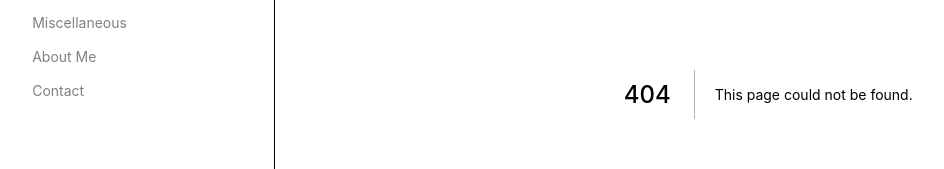
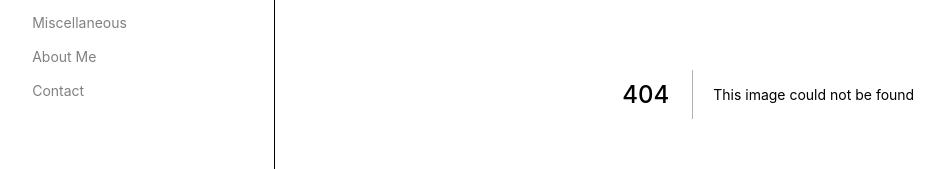
Before and after one commit to EpicND/sai-bday, a Next.js app: page /images/1 in a window 1280 px wide. Before the commit this address had no page. Shown: the part 306-475 px from the top of the page, without its empty margins (19-963 px from the left). Built offline with nearby package versions, Linux system fonts and the light colour scheme.

Commit message:
individual image cllicks

```diff
--- a/components/Layout.js
+++ b/components/Layout.js
@@ -55,6 +55,10 @@ export default function Layout({ children, router }) {
     }
 
     function checkInView () {
+
+      if(router.route != "/") {
+
+      } else {
         if (typeof window !== 'undefined') {
           if (isInViewport(document.querySelector("#Paintings"))) modifyCurrentPage("Paintings");
           if (isInViewport(document.querySelector("#Drawings"))) modifyCurrentPage("Drawings");
@@ -83,6 +87,7 @@ export default function Layout({ children, router }) {
         }
 
           }
+        }
 
         };
 
--- a/components/Row.js
+++ b/components/Row.js
@@ -19,13 +19,13 @@ function Row({images}) {
     <div>
         <div className='image-container'>
             <div className='image-div'>
-                <Column images={imagesOne} />
+                <Column images={imagesOne} ids="a" />
             </div>
             <div className='image-div special-col'>
-                <Column images={imagesTwo} />
+                <Column images={imagesTwo} ids="b"  />
             </div>
             <div className='image-div'>
-                <Column images={imagesThree} />
+                <Column images={imagesThree} ids="c"  />
             </div>
         </div>
     </div>
--- /dev/null
+++ b/pages/images/[image].js
@@ -0,0 +1,79 @@
+
+import { motion, AnimatePresence } from "framer-motion";
+
+// data-fetching methods
+export const getServerSideProps = async (ctx) => {
+
+
+
+
+
+    // you have access to the route param slug in the ctx object
+    const slug = ctx.params.image
+
+    // fetch the data required for the page by a database query or from a remote API
+
+    // return the fetched data as props
+
+    console.log(slug);
+
+    return {
+        props: {
+          name: slug
+        }
+    }
+
+ }
+
+ // the page component
+ const SomeDynamicPage = (props) => {
+
+    const images = ["/paintings/astronomy.jpg", "/paintings/avatar.jpg", "/paintings/birds.jpg", "/paintings/clouds.jpg", "/paintings/desert.jpg", "/paintings/flowers.jpg", "/paintings/mountains.jpg", "/paintings/koi.jpg", "/paintings/lighthouse.jpg", "/paintings/mango.jpg", "/paintings/kiwi.jpg", "/paintings/spongebob.jpg", "/paintings/winter.jpg", "/paintings/moon.jpg", "/chalk/heart.jpg", "/digital/dragon.jpg", "/misc/hands.jpg", "/penned/globe.jpg",  "/misc/tyler.jpg", "/penned/lightbulb.jpg", "/digital/skeleton.jpg", "/penned/ring.jpg" ];
+    const imageMap = ["astronomy", "avatar", "birds", "clouds", "desert", "flowers", "mountains", "koi", "lighthouse", "mango", "kiwi", "spongebob", "winter", "moon", "heart", "dragon", "hands", "globe",  "tyler", "lightbulb", "skeleton", "ring" ];
+
+
+  // props will contain the data that was returned from the data-fetching method-
+  // getServerSideProps
+  if(imageMap.includes(props.name)) {
+    return (
+        <div className="image-master">
+        <div style={{opacity: "1"}} className="image-page">
+          <motion.img initial={{ height: "0%" }} animate={{ height: "90%" }} exit={{ height: "0%" }} transition={{ type: "default", opacity: { duration: .5 }} } className="image-page-image" src={images[imageMap.indexOf(props.name)]} />
+
+        </div>
+        <motion.h1 initial="hidden" animate="visible" exit="hidden" variants={{
+                hidden: {
+                    translateY: 0,
+                    opacity: 0
+                },
+                visible: {
+                    translateY: 0,
+                    opacity: 1,
+                    transition: {
+                        delay: .5,
+                        duration: .7
+                    }
+                }
+
+            }}> *Some information about the painting* </motion.h1>
+        </div>
+      )
+    } else {
+        return (
+          <div style={{opacity: "1"}}>
+            <div style={{color: "#000", background: "#fff", fontFamily: "-apple-system, BlinkMacSystemFont, Roboto, &quot;Segoe UI&quot;, &quot;Fira Sans&quot;, Avenir, &quot;Helvetica Neue&quot;, &quot;Lucida Grande&quot;, sans-serif", height: "100vh", textAlign: "center",display: "flex" , flexDirection:"column",alignItems: "center", justifyContent: "center"}}>
+              <div>
+                <h1 style={{display: "inline-block", borderRight: "1px solid rgba(0, 0, 0,.3)", margin: "0", marginRight: "20px", padding:"10px 23px 10px 0", fontSize: "24px", fontWeight:"500", verticalAlign: "top"}}>
+                404
+                </h1>
+                <div style={{display:"inline-block", textAlign: "left", lineHeight: "49px", height:"49px", verticalAlign: "middle"}}>
+                  <h2 style={{fontSize: "14px", fontWeight: "normal", lineHeight: "inherit", margin: "0", padding:"0"}}>This image could not be found</h2>
+                </div>
+              </div>
+            </div>
+          </div>
+        )
+      }
+ }
+
+ export default SomeDynamicPage;
--- a/styles/globals.scss
+++ b/styles/globals.scss
@@ -177,7 +177,7 @@ a {
   margin-left: 10px !important;
 }
 
-.image-div-two:hover {
+.hovr:hover {
   width: 110% !important;
   margin-left: -5%;
 }
@@ -334,4 +334,33 @@ a {
     margin-bottom: 65px;
   }
 
+  .image-page {
+    height: 70vh !important;
+    margin-top: 70px;
+  }
+
+  .image-page-image {
+    width: 90% !important;
+    height: auto !important;
+  }
+
 }
+
+
+.image-page {
+  height: 90vh;
+    text-align: center;
+    padding: 20px;
+    justify-content: center;
+    display: flex;
+}
+
+.image-page-image {
+  transition: all 500ms;
+  width: auto;
+  margin: auto;
+}
+
+.image-master {
+  text-align: center;
+}
```
Also changed, not shown: components/Column.js (+11 -4 lines).
